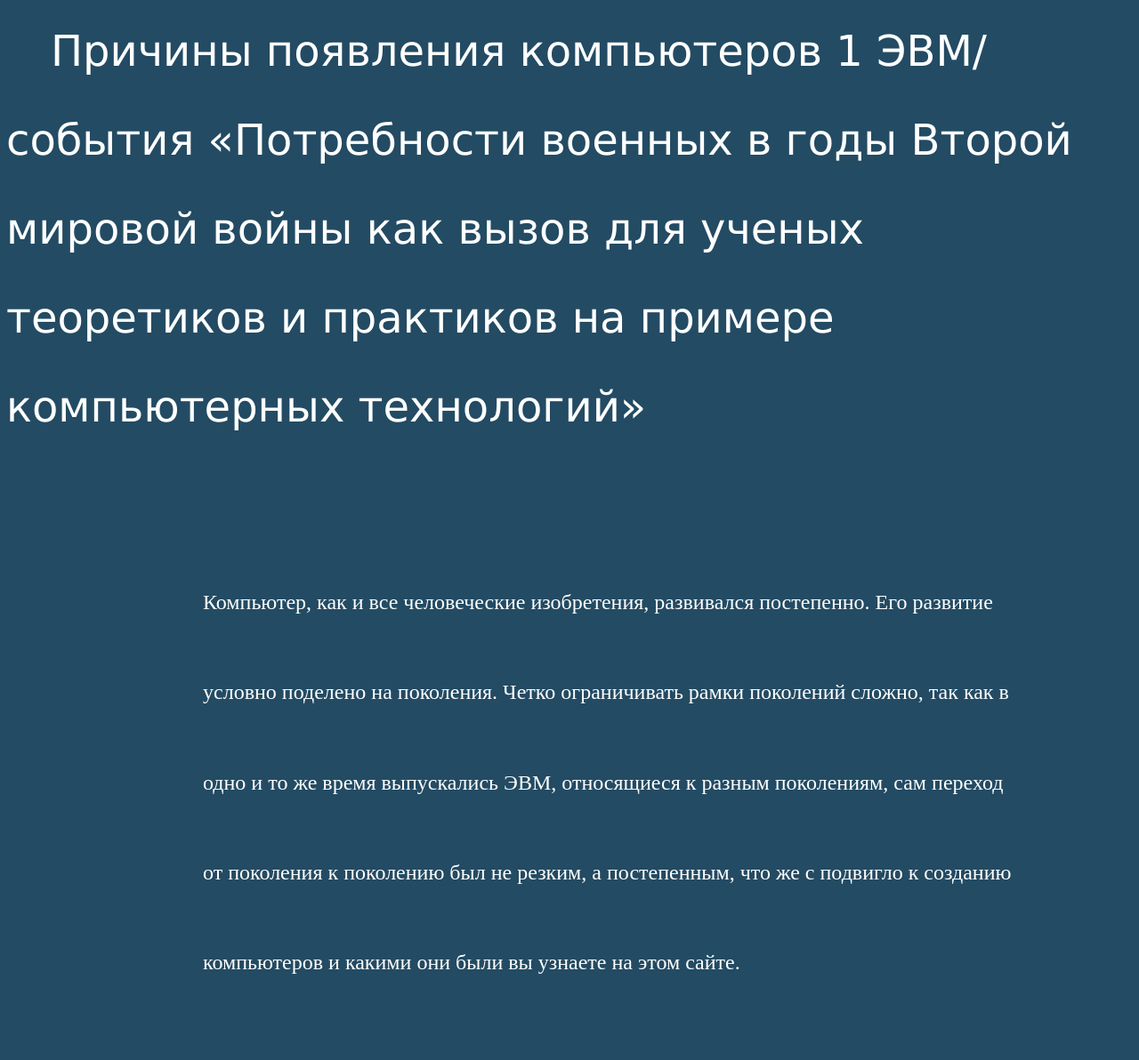
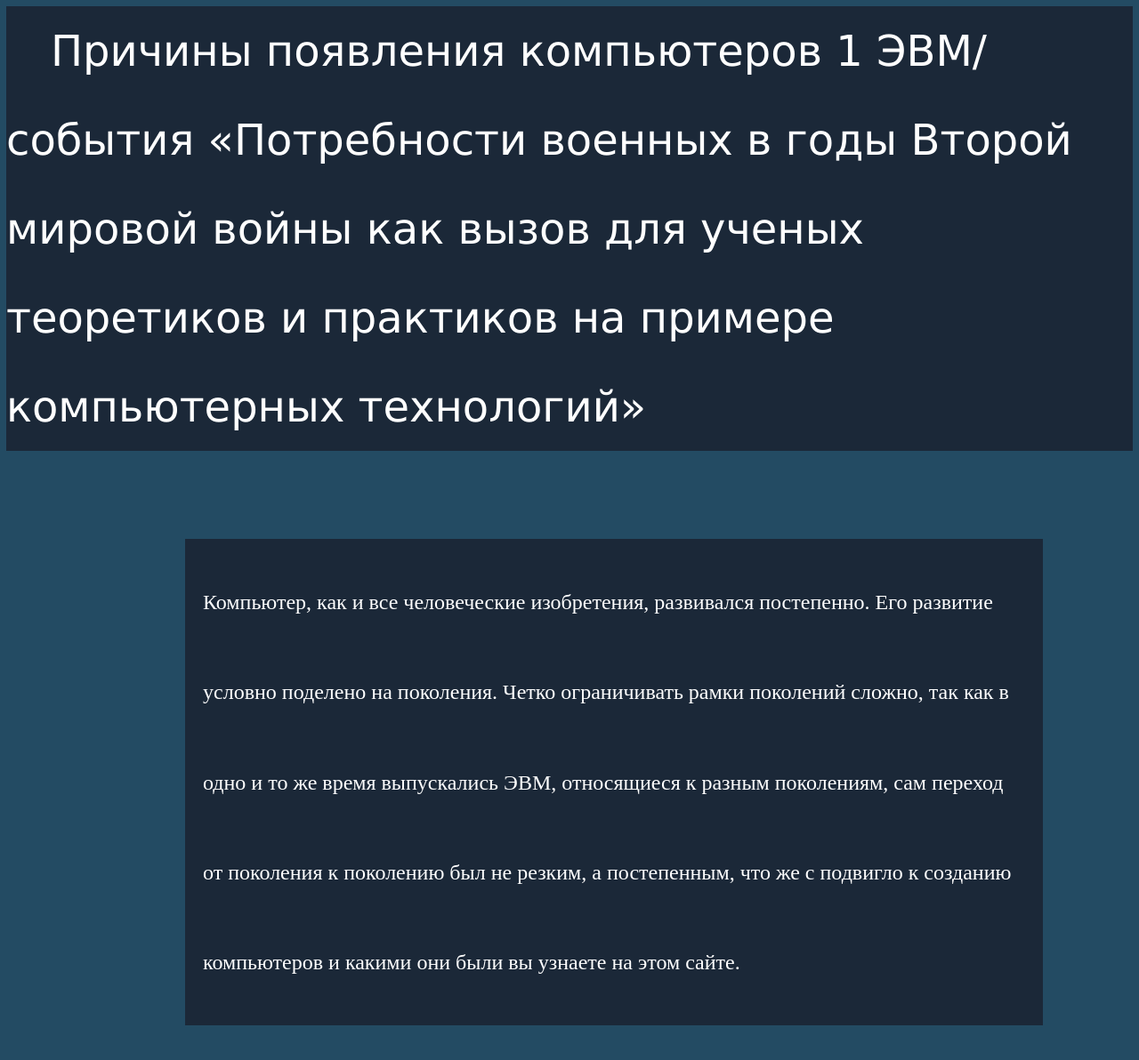
Before and after one commit to group06221/titlesite, a plain HTML site: page index.html in a window 1280 px wide. Shown: the whole page at 89% size. Drawn offline with Linux system fonts and the light colour scheme.

Commit message:
Update style.css

```diff
--- a/style.css
+++ b/style.css
@@ -13,12 +13,12 @@ body {
 	font-size: 150%;
 }
 .text {
-  background-color: 1b2838;
+  background-color: #1b2838;
   margin: -1px;
 }
 .t22 {
   padding: 20px;
-  background-color: 1b2838;
+  background-color: #1b2838;
   line-height: 100px;
   font-size: 100%;
   margin: 100px;
```
